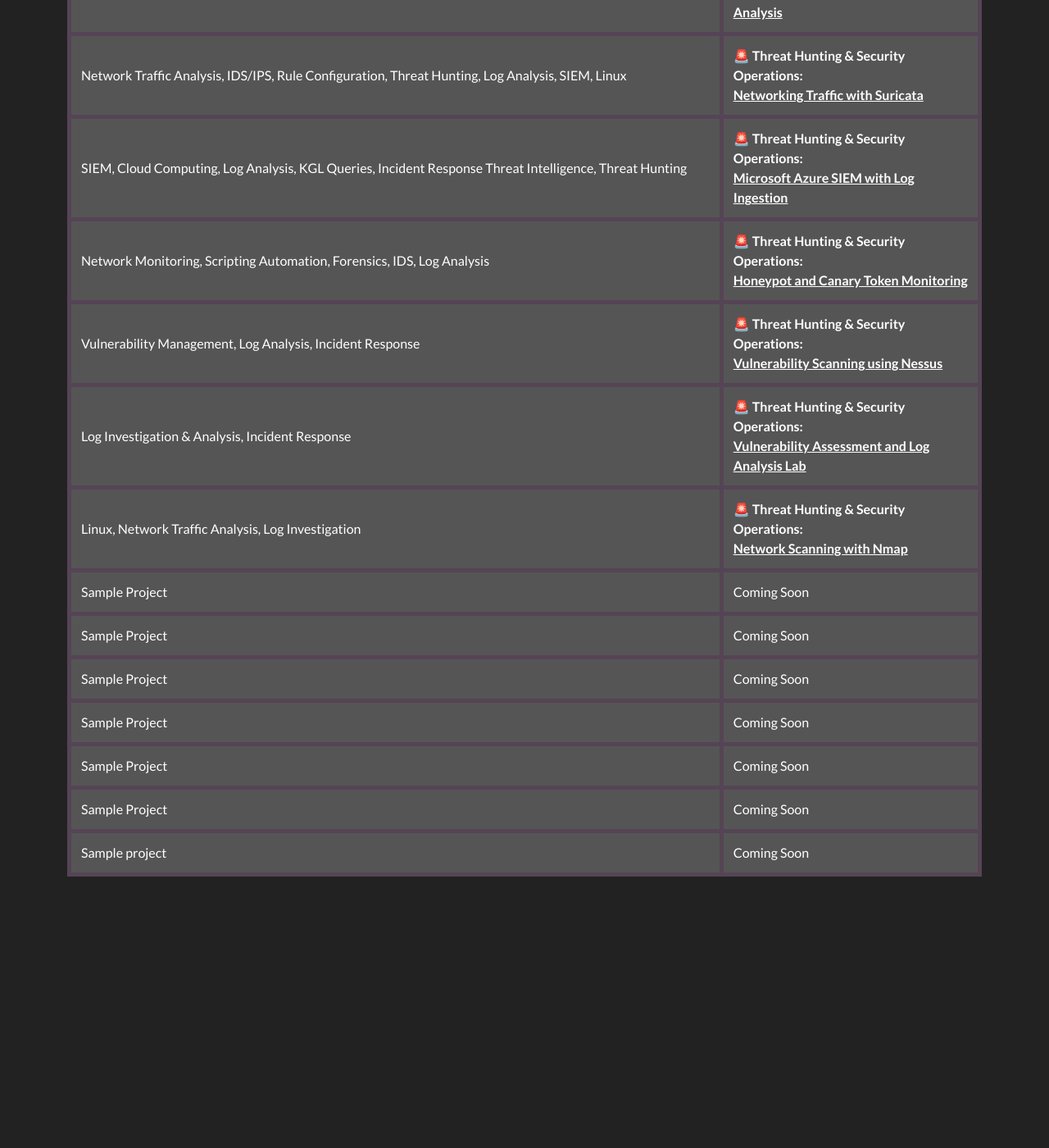
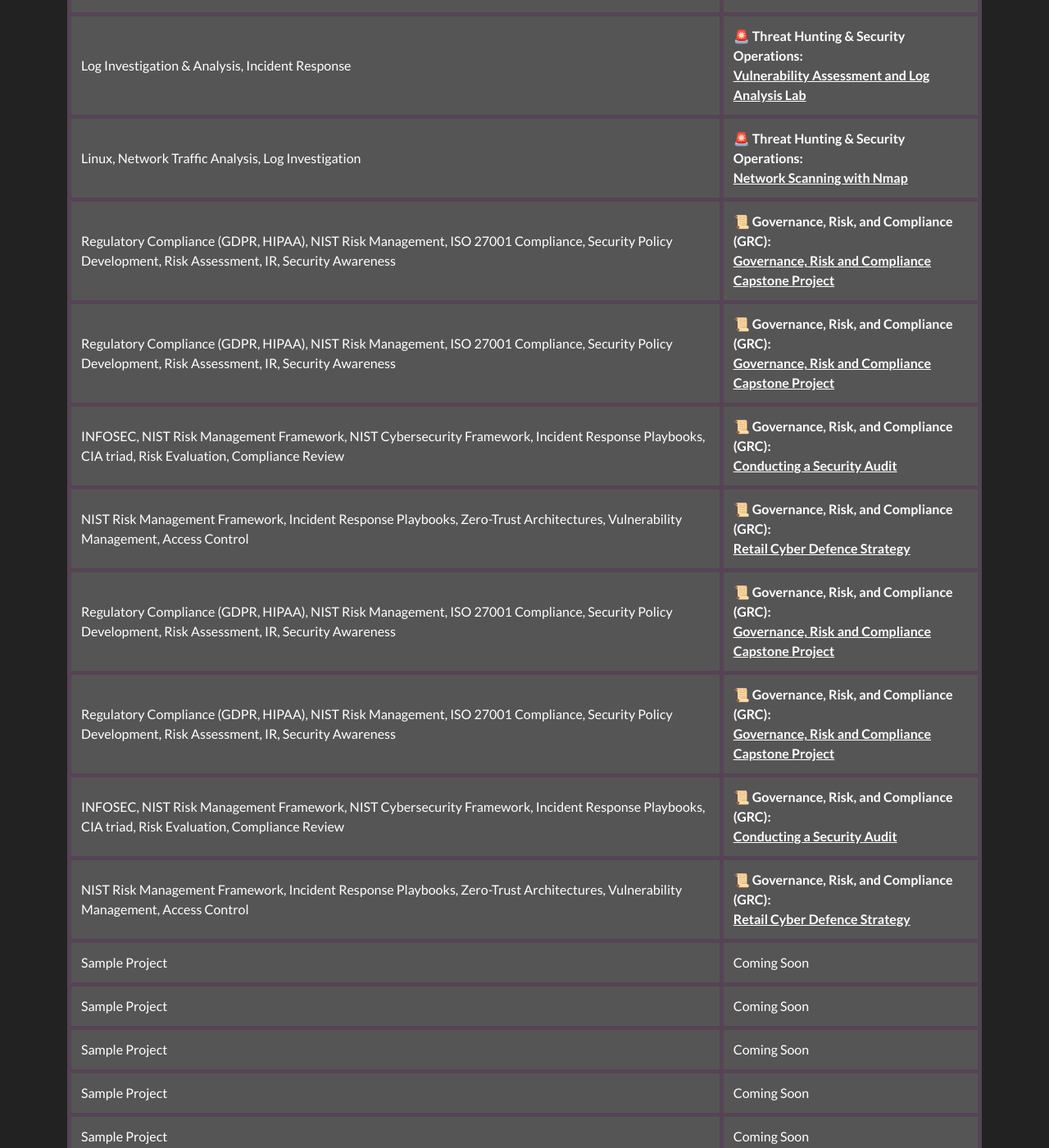
Before and after one commit to JKopal101/jkopal101.github.io, a Jekyll site: the page built from projects.md, in a window 1280 px wide and 1400 px high, scrolled down 1139 px. Shown: the whole window at 82% size. Built offline with Jekyll 4.4.1, drawn with Linux system fonts in a browser that asks for light colours; before the commit the page ends 2256 px from its top, so only the background shows below that; some of the changed text lies outside the part shown.

Commit message:
Update projects.md

```diff
--- a/projects.md
+++ b/projects.md
@@ -19,52 +19,6 @@ I’ve worked on a variety of projects in the Cybersecurity and IT space, focusi
     </tr>
   </thead>
   <tbody>
-        <tr style="background-color:#555;">
-      <td style="padding:12px; border:5px solid #545;">
-         Regulatory Compliance (GDPR, HIPAA), NIST Risk Management, ISO 27001 Compliance, Security Policy Development, Risk Assessment, IR, Security Awareness
-      </td>
-      <td style="padding:12px; border:5px solid #545;">
-         <strong>📜 Governance, Risk, and Compliance (GRC): </strong> <br>
-        <strong><a href="https://github.com/JKopal101/Conducting-a-Security-Audit" style="color:white;">
-          Governance, Risk and Compliance Capstone Project
-        </a></strong>
-      </td>
-    </tr>
-    <tr style="background-color:#555;">
-      <td style="padding:12px; border:5px solid #545;">
-         Regulatory Compliance (GDPR, HIPAA), NIST Risk Management, ISO 27001 Compliance, Security Policy Development, Risk Assessment, IR, Security Awareness
-      </td>
-      <td style="padding:12px; border:5px solid #545;">
-         <strong>📜 Governance, Risk, and Compliance (GRC): </strong> <br>
-        <strong><a href="https://github.com/JKopal101/Conducting-a-Security-Audit" style="color:white;">
-          Governance, Risk and Compliance Capstone Project
-        </a></strong>
-      </td>
-    </tr>
-    <tr style="background-color:#555;">
-      <td style="padding:12px; border:5px solid #545;">
-        INFOSEC, NIST Risk Management Framework, NIST Cybersecurity Framework,
-        Incident Response Playbooks, CIA triad, Risk Evaluation, Compliance Review
-      </td>
-      <td style="padding:12px; border:5px solid #545;">
-         <strong>📜 Governance, Risk, and Compliance (GRC): </strong> <br>
-        <strong><a href="https://github.com/JKopal101/Conducting-a-Security-Audit" style="color:white;">
-          Conducting a Security Audit
-        </a></strong>
-      </td>
-    </tr>
-    <tr style="background-color:#555;">
-      <td style="padding:12px; border:5px solid #545;">
-        NIST Risk Management Framework, Incident Response Playbooks,
-        Zero-Trust Architectures, Vulnerability Management, Access Control
-      </td>
-      <td style="padding:12px; border:5px solid #545;">
-        <strong>📜 Governance, Risk, and Compliance (GRC): </strong> <br>
-        <strong><a href="https://github.com/JKopal101/Retail-Cyber-Defence-Strategy" style="color:white;">
-          Retail Cyber Defence Strategy
-        </a></strong>
-      </td>
-    </tr>
     <tr style="background-color:#555;">
       <td style="padding:12px; border:5px solid #545;"> Vulnerability Assessment Tools (Tenable), Cloud Computing (Azure VMachines),
         PowerShell, BASH Scrips, Vulnerability Prioritization, Policy Development
@@ -130,6 +84,97 @@ I’ve worked on a variety of projects in the Cybersecurity and IT space, focusi
         <strong>🚨 Threat Hunting & Security Operations: </strong> <br>
         <strong><a href="https://github.com/JKopal101/Network-Scanning-with-Nmap" style="color:white;">Network Scanning with Nmap</a></strong></td>
     </tr>
+            <tr style="background-color:#555;">
+      <td style="padding:12px; border:5px solid #545;">
+         Regulatory Compliance (GDPR, HIPAA), NIST Risk Management, ISO 27001 Compliance, Security Policy Development, Risk Assessment, IR, Security Awareness
+      </td>
+      <td style="padding:12px; border:5px solid #545;">
+         <strong>📜 Governance, Risk, and Compliance (GRC): </strong> <br>
+        <strong><a href="https://github.com/JKopal101/Conducting-a-Security-Audit" style="color:white;">
+          Governance, Risk and Compliance Capstone Project
+        </a></strong>
+      </td>
+    </tr>
+    <tr style="background-color:#555;">
+      <td style="padding:12px; border:5px solid #545;">
+         Regulatory Compliance (GDPR, HIPAA), NIST Risk Management, ISO 27001 Compliance, Security Policy Development, Risk Assessment, IR, Security Awareness
+      </td>
+      <td style="padding:12px; border:5px solid #545;">
+         <strong>📜 Governance, Risk, and Compliance (GRC): </strong> <br>
+        <strong><a href="https://github.com/JKopal101/Conducting-a-Security-Audit" style="color:white;">
+          Governance, Risk and Compliance Capstone Project
+        </a></strong>
+      </td>
+    </tr>
+    <tr style="background-color:#555;">
+      <td style="padding:12px; border:5px solid #545;">
+        INFOSEC, NIST Risk Management Framework, NIST Cybersecurity Framework,
+        Incident Response Playbooks, CIA triad, Risk Evaluation, Compliance Review
+      </td>
+      <td style="padding:12px; border:5px solid #545;">
+         <strong>📜 Governance, Risk, and Compliance (GRC): </strong> <br>
+        <strong><a href="https://github.com/JKopal101/Conducting-a-Security-Audit" style="color:white;">
+          Conducting a Security Audit
+        </a></strong>
+      </td>
+    </tr>
+    <tr style="background-color:#555;">
+      <td style="padding:12px; border:5px solid #545;">
+        NIST Risk Management Framework, Incident Response Playbooks,
+        Zero-Trust Architectures, Vulnerability Management, Access Control
+      </td>
+      <td style="padding:12px; border:5px solid #545;">
+        <strong>📜 Governance, Risk, and Compliance (GRC): </strong> <br>
+        <strong><a href="https://github.com/JKopal101/Retail-Cyber-Defence-Strategy" style="color:white;">
+          Retail Cyber Defence Strategy
+        </a></strong>
+      </td>
+    </tr>        <tr style="background-color:#555;">
+      <td style="padding:12px; border:5px solid #545;">
+         Regulatory Compliance (GDPR, HIPAA), NIST Risk Management, ISO 27001 Compliance, Security Policy Development, Risk Assessment, IR, Security Awareness
+      </td>
+      <td style="padding:12px; border:5px solid #545;">
+         <strong>📜 Governance, Risk, and Compliance (GRC): </strong> <br>
+        <strong><a href="https://github.com/JKopal101/Conducting-a-Security-Audit" style="color:white;">
+          Governance, Risk and Compliance Capstone Project
+        </a></strong>
+      </td>
+    </tr>
+    <tr style="background-color:#555;">
+      <td style="padding:12px; border:5px solid #545;">
+         Regulatory Compliance (GDPR, HIPAA), NIST Risk Management, ISO 27001 Compliance, Security Policy Development, Risk Assessment, IR, Security Awareness
+      </td>
+      <td style="padding:12px; border:5px solid #545;">
+         <strong>📜 Governance, Risk, and Compliance (GRC): </strong> <br>
+        <strong><a href="https://github.com/JKopal101/Conducting-a-Security-Audit" style="color:white;">
+          Governance, Risk and Compliance Capstone Project
+        </a></strong>
+      </td>
+    </tr>
+    <tr style="background-color:#555;">
+      <td style="padding:12px; border:5px solid #545;">
+        INFOSEC, NIST Risk Management Framework, NIST Cybersecurity Framework,
+        Incident Response Playbooks, CIA triad, Risk Evaluation, Compliance Review
+      </td>
+      <td style="padding:12px; border:5px solid #545;">
+         <strong>📜 Governance, Risk, and Compliance (GRC): </strong> <br>
+        <strong><a href="https://github.com/JKopal101/Conducting-a-Security-Audit" style="color:white;">
+          Conducting a Security Audit
+        </a></strong>
+      </td>
+    </tr>
+    <tr style="background-color:#555;">
+      <td style="padding:12px; border:5px solid #545;">
+        NIST Risk Management Framework, Incident Response Playbooks,
+        Zero-Trust Architectures, Vulnerability Management, Access Control
+      </td>
+      <td style="padding:12px; border:5px solid #545;">
+        <strong>📜 Governance, Risk, and Compliance (GRC): </strong> <br>
+        <strong><a href="https://github.com/JKopal101/Retail-Cyber-Defence-Strategy" style="color:white;">
+          Retail Cyber Defence Strategy
+        </a></strong>
+      </td>
+    </tr>
     <tr style="background-color:#555;">
       <td style="padding:12px; border:5px solid #545;">Sample Project</td>
       <td style="padding:12px; border:5px solid #545;">Coming Soon</td>
```
